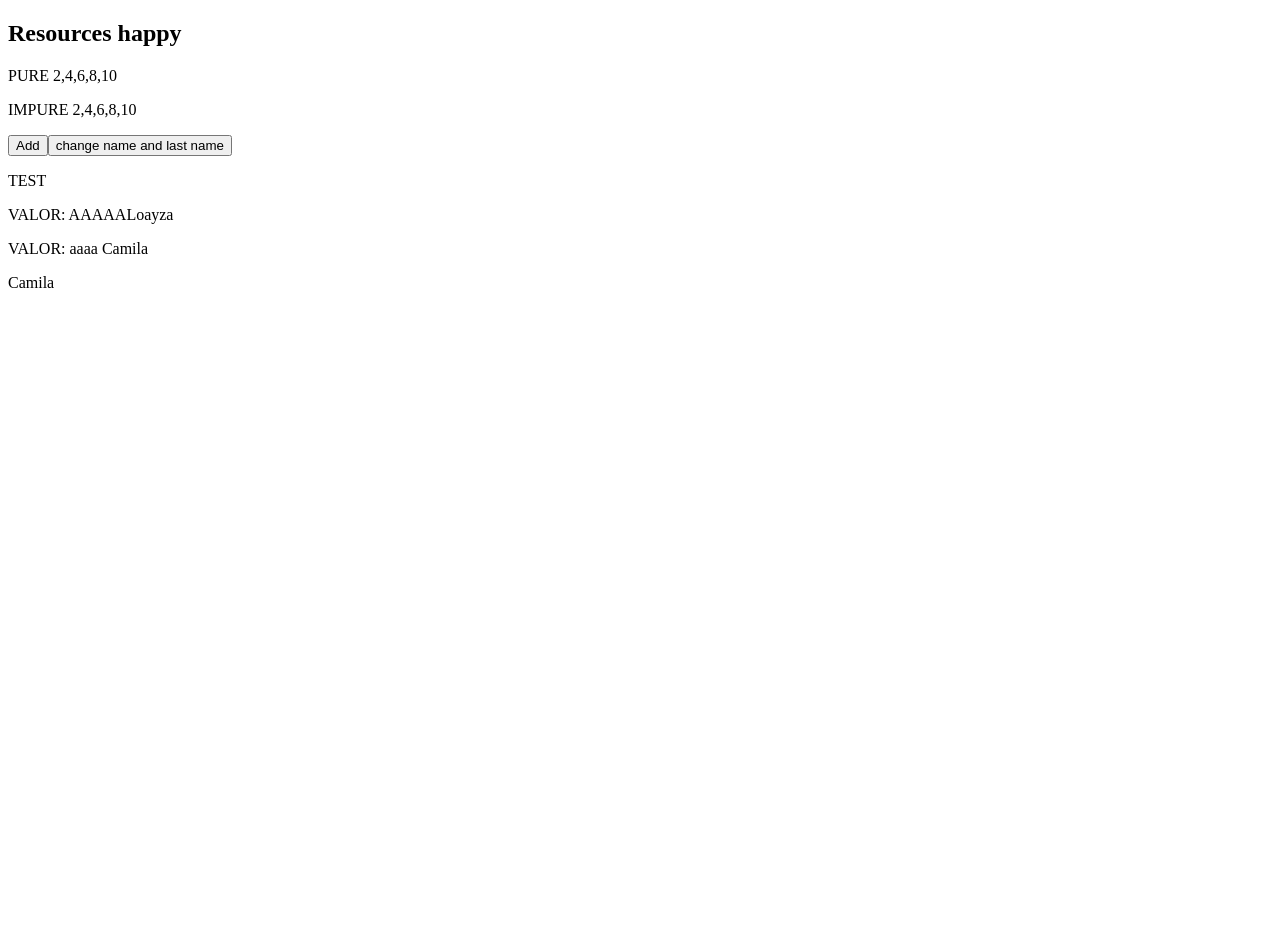
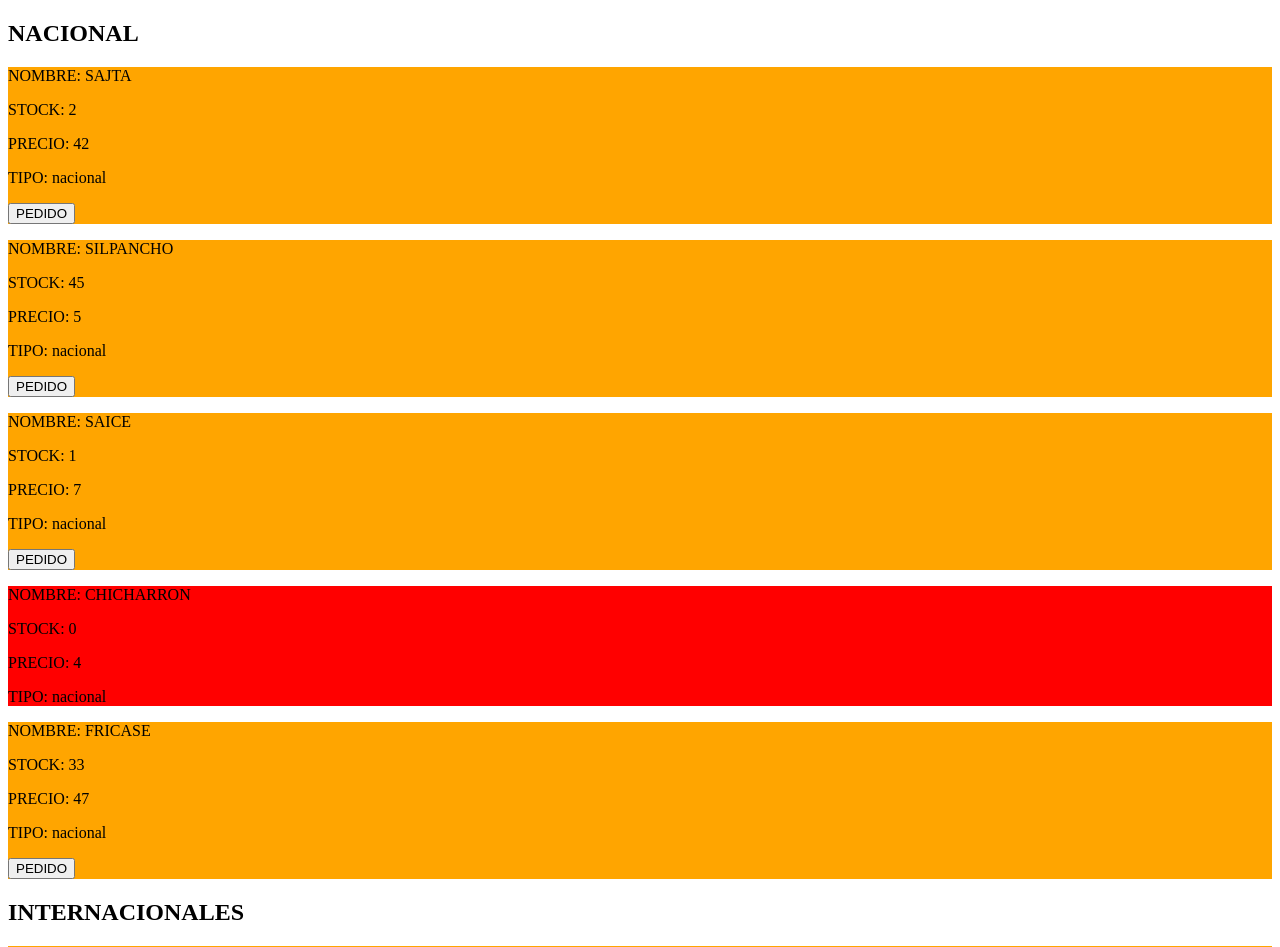
Before and after one commit to camiloayza23/upb-angular, an Angular app: page / in a window 1280 px wide. Shown: the top 947 px of the page. Before the commit the page ends 800 px from the top, so only its background shows below. Built offline with nearby package versions, Linux system fonts and the light colour scheme.

Commit message:
Examen primera parte

```diff
--- a/src/app/app.component.html
+++ b/src/app/app.component.html
@@ -1,49 +1,23 @@
+<h2> NACIONAL </h2>
+<div *ngFor="let pedido of pedidos">
+  <div [ngStyle]="{'background': pedido.stock == 0 ? 'red' : 'orange'}">
+    <div *ngIf="pedido.tipo == 'nacional'">
+      <app-pedidosya [nombre]="pedido.nombre" [stock]="pedido.stock" [precio]="pedido.precio" [tipo]="pedido.tipo"> </app-pedidosya>
+      <div *ngIf="pedido.stock > 0">
+        <button > PEDIDO </button>
+      </div>
+    </div>
 
-  <h2>Resources happy</h2>
-  <!--<app-test age="3" (clickAge)="saveClickChild($event)"></app-test>
-  <app-test *ngIf="sw" name="ricardo"></app-test>
-  <button (click)="sw = false;"> Change SW </button>
-
-  <app-t0807 age="21" name="Camila" description="UPB Student" (clickDes)="saveJInfo($event)" ></app-t0807>
-
-
-<div *ngFor="let person of persons">
-  <div [ngStyle]="{'background': person.enable ? 'yellow' : 'red'}">
-    <persona [name]="person.name"
-    [lastname]="person.lastname"
-    [age]="person.age"
-    [enable]="person.enable">
-    </persona>
   </div>
 </div>
-
-<app-prod1> </app-prod1>
-<app-prod3> </app-prod3>
-
-<app-ad1></app-ad1>
-
-<h3> PIPES </h3>
-<p> {{ persons | json }}</p>
-<p> {{ 'camila' | uppercase }}</p>
-<p> {{ 'CAMILA' | lowercase }}</p>
-<p> {{ '08/08/2020' | date: "MM/dd/yy" }}</p>
-
-VALUE: <input type='text' [(ngModel)]="auxNumber">
-EXPONENT: <input type='text' [(ngModel)]="auxExpo">
-<p> {{ 'Camila' | test }}</p>
-<p> {{ auxNumber | expo:auxExpo : 'Hola' }} </p>-->
-
-<p> PURE {{numbers | pure }} </p>
-<p> IMPURE {{numbers | impure }} </p>
-
-<button (click)="numbers.push(4)"> Add </button>
-
-<!--<div [appNgColor]="'green'" [secondcolor]="'red'">
-  Cami
-</div>-->
-<button (click)="name='maria'; lastName='gutierrez';"> change name and last name</button>
-<app-test [name]="name" [lastName]="lastName"> </app-test>
-
-<div
-
-(appNgFocus)="name='Juanita'"> {{name}} </div>
+<h2> INTERNACIONALES </h2>
+<div *ngFor="let pedido of pedidos">
+  <div [ngStyle]="{'background': pedido.stock == 0 ? 'red' : 'orange'}">
+    <div *ngIf="pedido.tipo == 'internacional'">
+      <app-pedidosya [nombre]="pedido.nombre" [stock]="pedido.stock" [precio]="pedido.precio" [tipo]="pedido.tipo"> </app-pedidosya>
+      <div *ngIf="pedido.stock > 0">
+        <button > PEDIDO </button>
+      </div>
+    </div>
+  </div>
+</div>
--- a/src/app/app.component.ts
+++ b/src/app/app.component.ts
@@ -1,4 +1,4 @@
-import { Component, OnInit, HostListener } from '@angular/core';
+import { Component, OnInit, HostListener, DoCheck } from '@angular/core';
 import { from, fromEvent } from 'rxjs';
 
 @Component({
@@ -6,81 +6,29 @@ import { from, fromEvent } from 'rxjs';
   templateUrl: './app.component.html',
   styleUrls: ['./app.component.scss']
 })
-export class AppComponent implements OnInit{
-  title = 'curso-angular';
-  name='Camila';
-  lastName='Loayza';
-  sw = true;
-  numbers = [1,2,3,4,5,6,7,8,9,10];
-  persons = [
-    {
-      name:"Isabel",
-      lastname:"Mercado",
-      age:19,
-      enable:true
-    },
-    {
-      name:"Adriana",
-      lastname:"Leyton",
-      age:19,
-      enable:false
-    },
-    {
-      name:"Carla",
-      lastname:"Cespedes",
-      age:29,
-      enable:true
-    },
-    {
-      name:"Micaela",
-      lastname:"Marin",
-      age:22,
-      enable:false
-    }
+export class AppComponent  implements OnInit, DoCheck{
+  voter:boolean = false;
+  i:number = 0;
+  pedidos = [
+    {nombre: "khao soi ", stock:1, precio: 20, tipo: "internacional"},
+    {nombre: "sajta", stock: 2, precio: 42, tipo: "nacional"},
+    {nombre: "semla", stock: 0, precio: 52, tipo: "internacional"},
+    {nombre: "silpancho", stock: 45, precio: 5, tipo: "nacional"},
+    {nombre: "pulao", stock: 20, precio: 41, tipo: "internacional"},
+    {nombre: "saice", stock: 1, precio: 7, tipo: "nacional"},
+    {nombre: "poutine", stock: 4, precio: 10, tipo: "internacional"},
+    {nombre: "chicharron", stock: 0, precio: 4, tipo: "nacional"},
+    {nombre: "fricase", stock: 33, precio: 47, tipo: "nacional"},
+    {nombre: "sushi", stock: 75, precio: 5, tipo: "internacional"}
   ]
 
-  @HostListener('window:resize',['$event']) onResize(event){
-    console.log('WINDOWS RESIZE ',event.target.innerWidth);
-  }
 
-  auxNumber : number = 2;
-  auxExpo : number = 3;
 
   ngOnInit(){
 
-
-
-    //Convertir datos a observables
-    /*const array = from([1,2,3,4,5,6]);
-
-    array.subscribe(s => console.log('item', s));
-
-    //Convertir eventos en observables
-    const aux = fromEvent(document, 'mousemove');
-
-    aux.subscribe((s:any) => console.log('event: ', s.clientX + ', ' +s.clientY));*/
-
-    console.log('PURA '+this.suma(2,2));
-    console.log('IMPURA '+this.impura(2,2))
-  }
-  saveClickChild(event){
-    console.log('EVENT CHILD: ', event);
   }
 
-  saveJInfo(event){
-    console.log('EVENT JSON: ', event);
+  ngDoCheck(){
+
   }
-
-  suma(a:number,b:number){
-    return a+b;
-    // Va a tener la misma salida siempre
-    //FUNCION PURA
-  }
-
-  impura(a:number,b:number){
-    return a+b + Math.random();
-    // Va a tener la misma salida siempre
-    //FUNCION PURA
-  }
-
 }
--- a/src/app/app.module.ts
+++ b/src/app/app.module.ts
@@ -15,6 +15,8 @@ import { PurePipe } from './pipes/pure.pipe';
 import { ImpurePipe } from './pipes/impure.pipe';
 import { NgColorDirective } from './directives/ng-color.directive';
 import { NgFocusDirective } from './directives/ng-focus.directive';
+import { PedidosyaComponent } from './components/pedidosya/pedidosya.component';
+import { TipoPipe } from './pipes/tipo.pipe';
 
 @NgModule({
   declarations: [
@@ -27,7 +29,9 @@ import { NgFocusDirective } from './directives/ng-focus.directive';
     PurePipe,
     ImpurePipe,
     NgColorDirective,
-    NgFocusDirective
+    NgFocusDirective,
+    PedidosyaComponent,
+    TipoPipe
   ],
   imports: [
     //Modulos dentro de este modulo
--- /dev/null
+++ b/src/app/components/pedidosya/pedidosya.component.html
@@ -0,0 +1,7 @@
+
+<div >
+<p> NOMBRE: {{nombre | uppercase}} </p>
+<p> STOCK: {{stock}} </p>
+<p> PRECIO: {{precio }} </p>
+<p> TIPO: {{tipo}} </p>
+</div>
--- /dev/null
+++ b/src/app/components/pedidosya/pedidosya.component.ts
@@ -0,0 +1,20 @@
+import { Component, OnInit, Input } from '@angular/core';
+
+@Component({
+  selector: 'app-pedidosya',
+  templateUrl: './pedidosya.component.html',
+  styleUrls: ['./pedidosya.component.css']
+})
+export class PedidosyaComponent implements OnInit {
+
+  constructor() { }
+
+  @Input () nombre:string;
+  @Input () stock:number;
+  @Input () precio:number;
+  @Input () tipo:string;
+
+  ngOnInit() {
+  }
+
+}
--- /dev/null
+++ b/src/app/pipes/tipo.pipe.ts
@@ -0,0 +1,12 @@
+import { Pipe, PipeTransform } from '@angular/core';
+
+@Pipe({
+  name: 'tipo'
+})
+export class TipoPipe implements PipeTransform {
+
+  transform(value: any, args?: any): any {
+    return null;
+  }
+
+}
```
Also changed, not shown: src/app/components/pedidosya/pedidosya.component.css (added).
